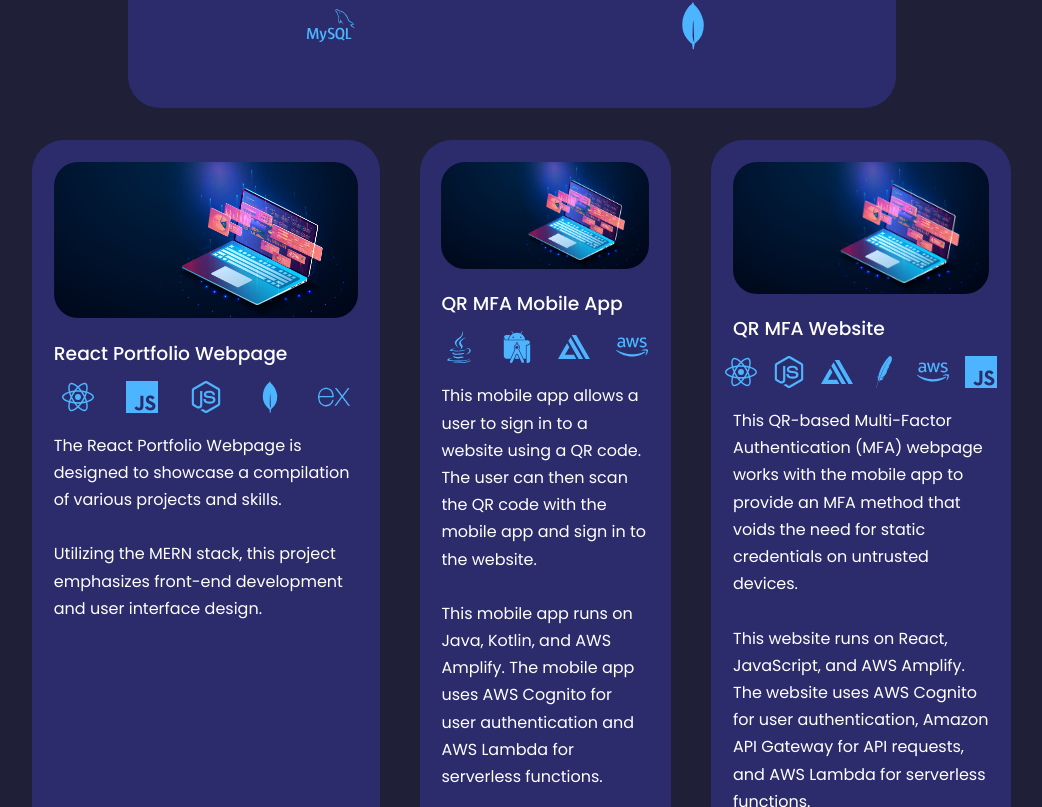
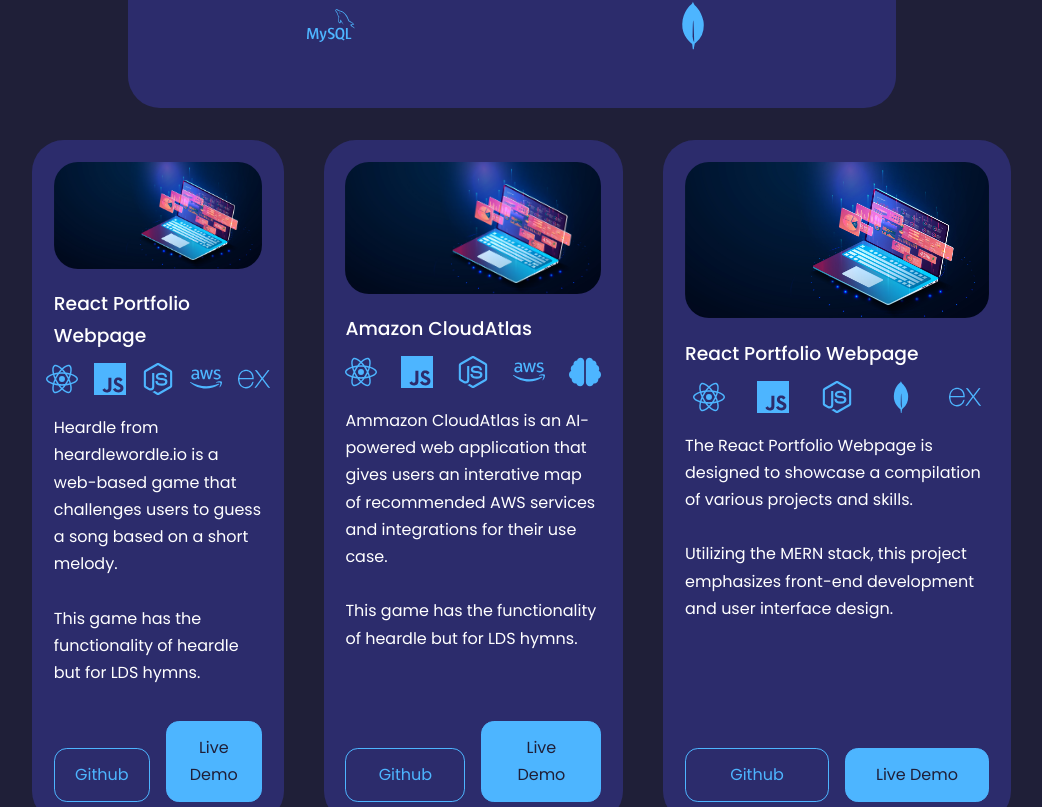
Before and after one commit to tbacon20/react-portfolio, a React (Create React App) app in the folder client/: page / in a window 1280 px wide. Shown: the part 3473-4280 px from the top of the page, without its empty margins (128-1170 px from the left). Built offline with nearby package versions, Linux system fonts and the light colour scheme.

Commit message:
adding projects

```diff
--- a/client/src/components/projects/Projects.jsx
+++ b/client/src/components/projects/Projects.jsx
@@ -39,6 +39,36 @@ import ProjectItem from "./ProjectItem";
 
 export const Projects = () => {
   const projectData = [
+    {
+      projectName: "React Portfolio Webpage",
+      link: [
+        "https://github.com/mkbarnum/hymnle",
+        "https://hymnle.com",
+      ],
+      img: IMG1,
+      alt: "Hymnle Game",
+      projectDescription: [
+        "Heardle from heardlewordle.io is a web-based game that challenges users to guess a song based on a short melody.",
+        "This game has the functionality of heardle but for LDS hymns.",
+      ],
+      icons: [SiReact, SiJavascript, SiNodedotjs, SiAmazonaws, SiExpress],
+      languages: ["React", "node.js", "JavaScript", "AWS"],
+    },
+    {
+      projectName: "Amazon CloudAtlas",
+      link: [
+        "https://github.com/tbacon20",
+        "https://amazoncloudatlas.com",
+      ],
+      img: IMG1,
+      alt: "Amazon CloudAtlas",
+      projectDescription: [
+        "Ammazon CloudAtlas is an AI-powered web application that gives users an interative map of recommended AWS services and integrations for their use case.",
+        "This game has the functionality of heardle but for LDS hymns.",
+      ],
+      icons: [SiReact, SiJavascript, SiNodedotjs, SiAmazonaws, FaBrain],
+      languages: ["React", "node.js", "JavaScript", "AWS", "AI"],
+    },
     {
       projectName: "React Portfolio Webpage",
       link: [
```
